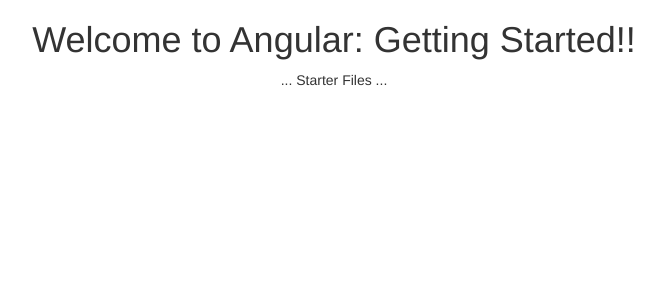
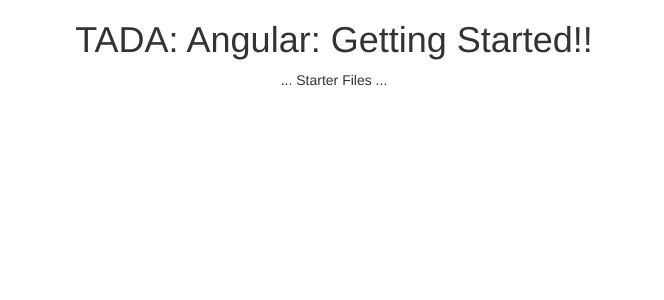
Before and after one commit to Krz-Aramis/Angular-GettingStarted, an Angular app: page / in a window 1280 px wide. Shown: the top 300 px of the page, without its empty margins (306-970 px from the left). Built offline with nearby package versions, Linux system fonts and the light colour scheme.

Commit message:
Updated title with TADA!

```diff
--- a/src/app/app.component.html
+++ b/src/app/app.component.html
@@ -1,7 +1,7 @@
 <!--The whole content below can be removed with the new code.-->
 <div style="text-align:center">
   <h1>
-    Welcome to {{title}}!!
+    TADA: {{title}}!!
   </h1>
   ... Starter Files ...
 </div>
```
